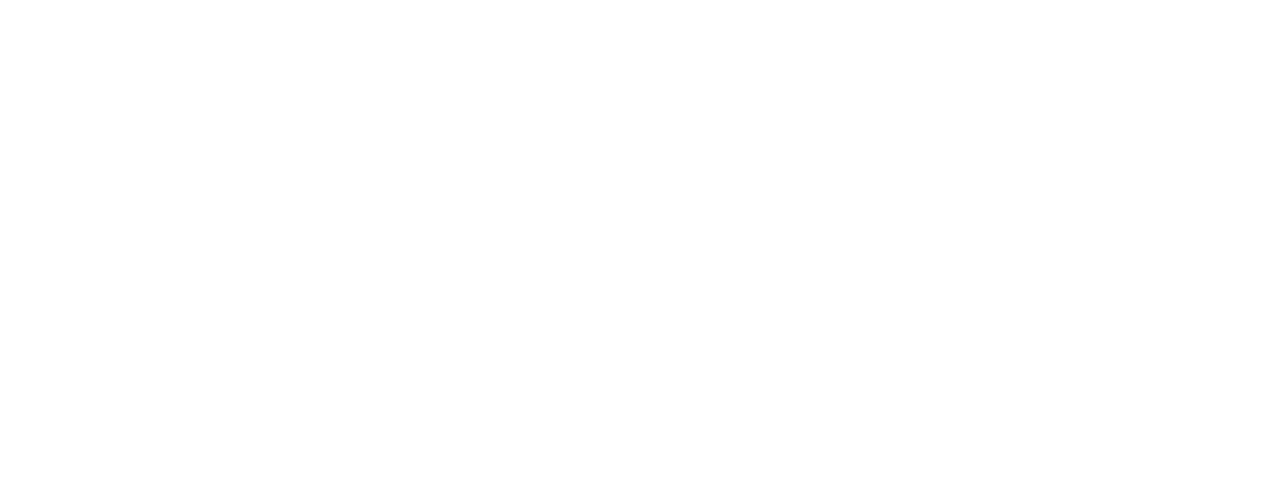
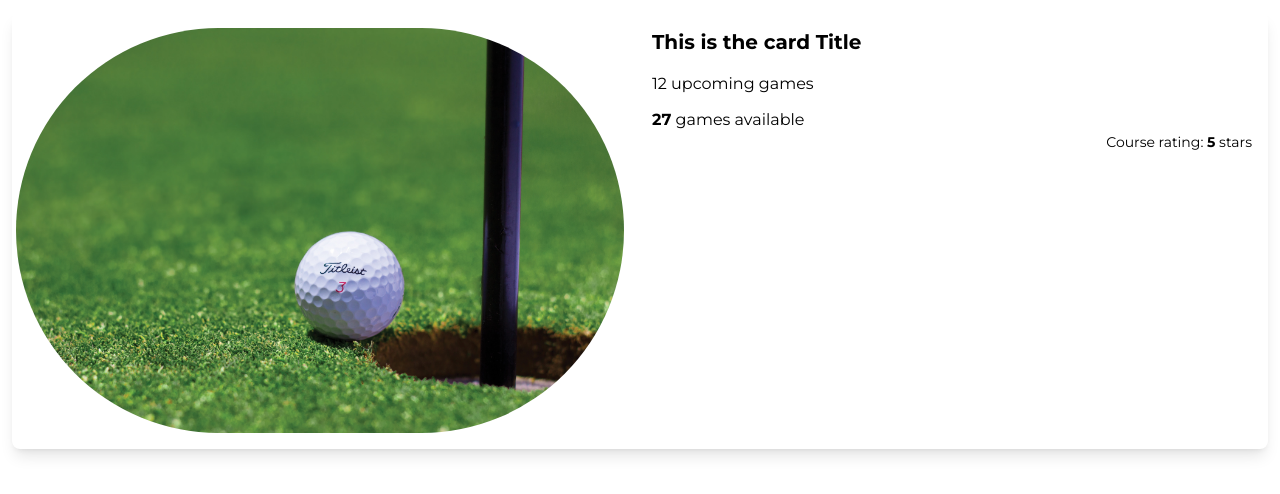
Before and after one commit to CydoEntis/dwms, a React (Vite) app: page / in a window 1280 px wide. Shown: the top 494 px of the page. Built offline with nearby package versions, Linux system fonts and the light colour scheme.

Commit message:
Removed margin on the feed div.

```diff
--- a/src/App.tsx
+++ b/src/App.tsx
@@ -10,7 +10,7 @@
       element: <RootLayout />,
       children: [
         {
-          path: "/feed",
+          path: "/", // Eventually Change to /feed route.
           element: <Feed />,
         },
       ],
--- a/src/pages/feed/Feed.tsx
+++ b/src/pages/feed/Feed.tsx
@@ -1,15 +1,12 @@
 import Feedcard from "@/components/FeedCard/Feedcard";
 import React from "react";
-import image from "../../assets/ball.jpg"
+import image from "../../assets/ball.jpg";
 
-type Props = {
-
-};
+type Props = {};
 
 const Feed = (props: Props) => {
   return (
-
-    <div className="flex flex-col gap-y-8 p-3 mt-12">
+    <div className="flex flex-col gap-y-8 p-3">
       <Feedcard
         src={image}
         title={"This is the card Title"}
@@ -18,7 +15,6 @@
         rating={5}
       />
     </div>
-
   );
 };
 
```
